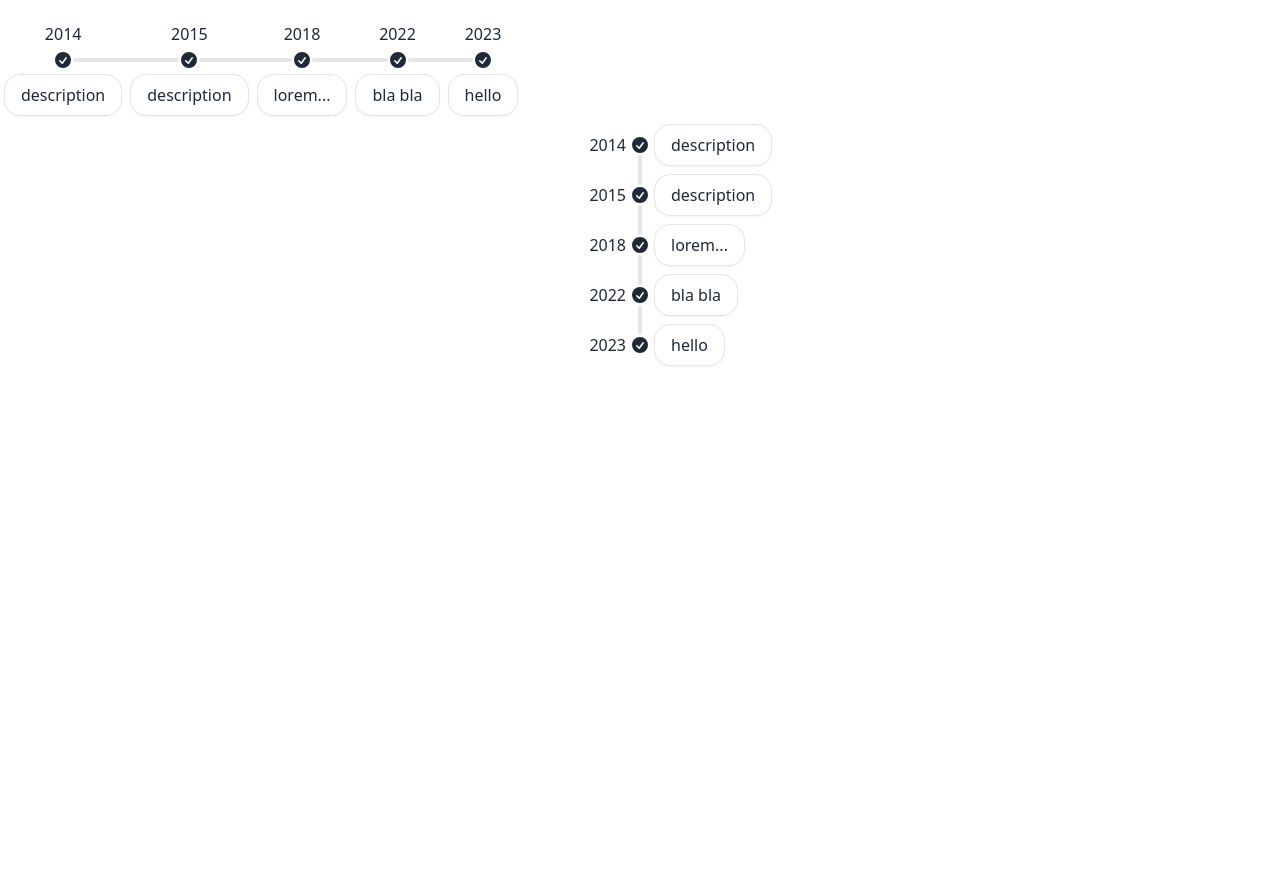
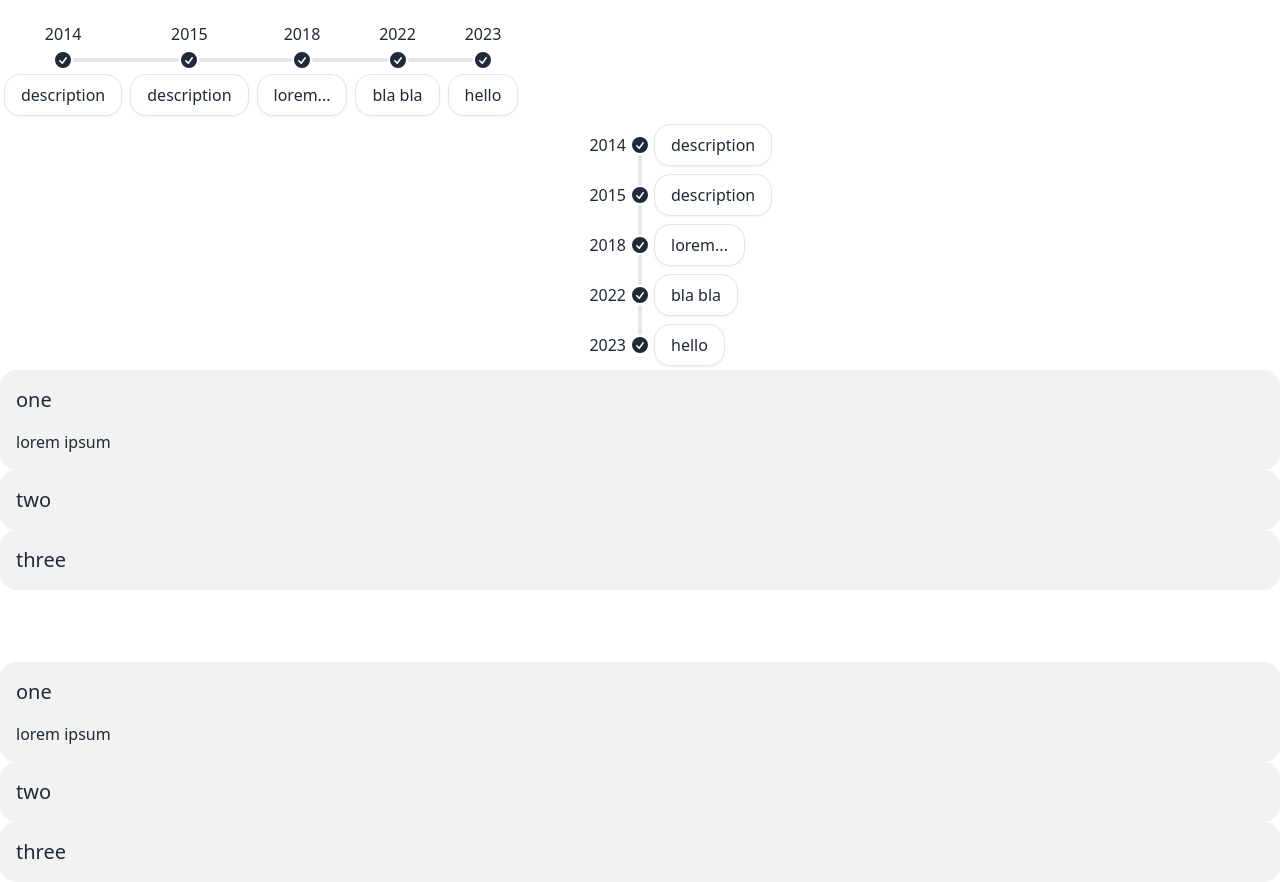
Before and after one commit to andreaborelli/angular17-demo, an Angular app: page / in a window 1280 px wide. Before the commit the page ends 800 px from the top, so only its background shows below. Built offline with nearby package versions, Linux system fonts and the light colour scheme.

Commit message:
Accordion Component

```diff
--- a/src/app/app.component.ts
+++ b/src/app/app.component.ts
@@ -4,6 +4,7 @@
 import { CommonModule } from '@angular/common';
 import { PhoneComponent } from "./shared/components/phone.component";
 import { TimelineComponent } from "./shared/components/timeline.component";
+import { AccordionItemComponent } from "./shared/components/accordion-item.component";
 
 
 @Component({
@@ -14,20 +15,47 @@
     PhoneComponent,
     UserProfileComponent,
     CommonModule,
-    TimelineComponent
+    TimelineComponent,
+    AccordionItemComponent
 ],
   template: `
 
-  <!-- Input Setters -->
+  <!-- Accordion Component -->
 
     <app-timeline [items]="timeLineList"/>
-
-    <app-timeline [items]="timeLineList" vertical/>
-
         <!-- [items]="timeLineList" passiamo la proprietà items,
          parentesi quadre perchè passiamo un'espressione
          con il valore timeLineList -->
+    <app-timeline [items]="timeLineList" vertical/>
 
+
+    <app-accordion-item title="one" selected>
+      lorem ipsum
+    </app-accordion-item>
+
+    <app-accordion-item title="two">
+      <em>lorem ipsum</em>
+    </app-accordion-item>
+
+    <app-accordion-item title="three">
+      <button class="btn btn-info" (click)="doSomething()">Click Me</button>
+      </app-accordion-item>
+
+      <br>
+      <br>
+      <br>
+
+      <app-accordion-item groupName="another" title="one" selected>
+      lorem ipsum
+    </app-accordion-item>
+
+    <app-accordion-item groupName="another" title="two">
+      <em>lorem ipsum</em>
+    </app-accordion-item>
+
+    <app-accordion-item groupName="another" title="three">
+      <button class="btn btn-info" (click)="doSomething()">Click Me</button>
+      </app-accordion-item>
   `,
 
   styles: `  /* la regola css non viene inserita in un array con parentesi quadre */
@@ -43,4 +71,8 @@
     { start: '2022', end: 'bla bla' },
     { start: '2023', end: 'hello' },
   ]
+
+  doSomething() {
+    window.alert('Hello');
+  }
 }
--- /dev/null
+++ b/src/app/shared/components/accordion-item.component.ts
@@ -0,0 +1,28 @@
+import { booleanAttribute, Component, Input } from '@angular/core';
+
+@Component({
+  selector: 'app-accordion-item',
+  standalone: true,
+  imports: [],
+  template: `
+
+  <div class="collapse bg-base-200">
+    <input type="radio" [name]="groupName" [checked]="selected" />
+      <div class="collapse-title text-xl font-medium">{{ title }}</div>
+        <div class="collapse-content">
+          <ng-content></ng-content>
+        </div>
+  </div>
+
+  `,
+  styles: ``
+})
+export class AccordionItemComponent {
+
+  @Input() title = '';
+
+  @Input() groupName = 'accordion-group'
+
+  @Input( { transform: booleanAttribute } ) selected = false
+
+}
```
